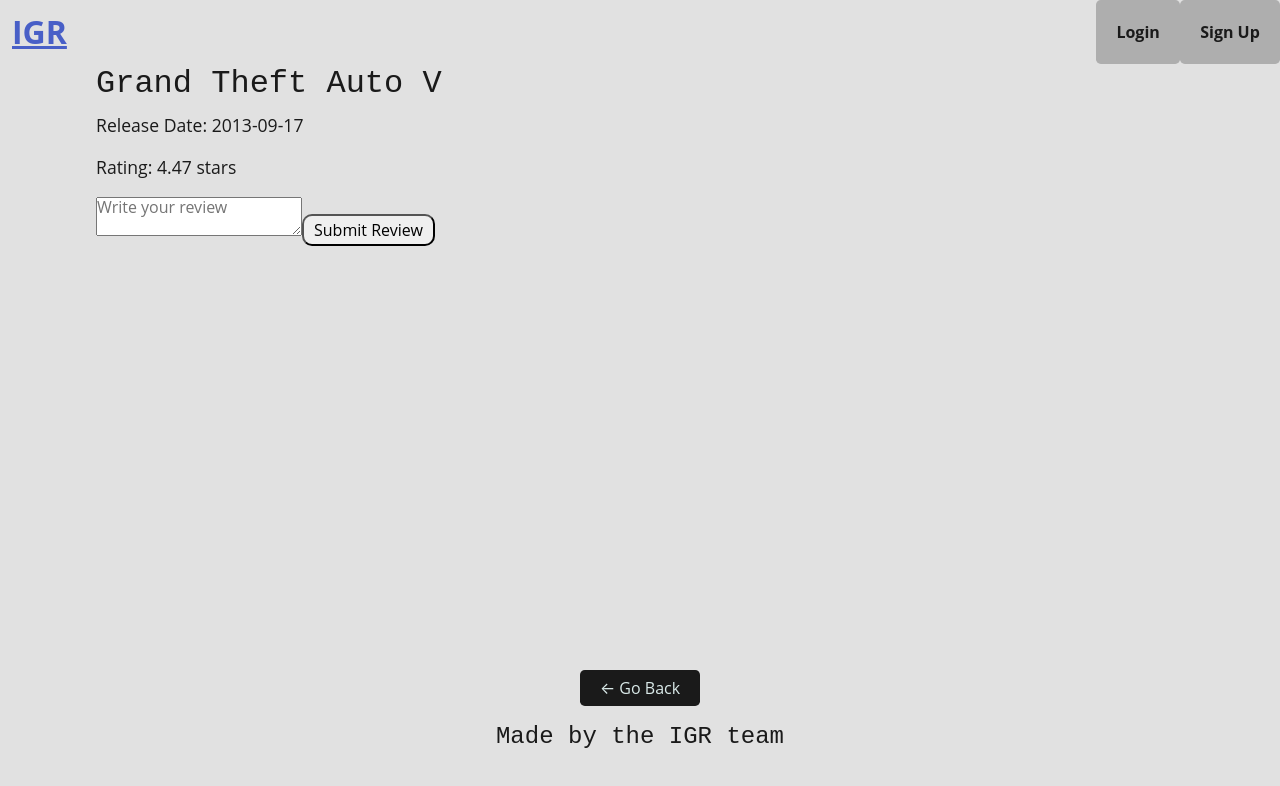
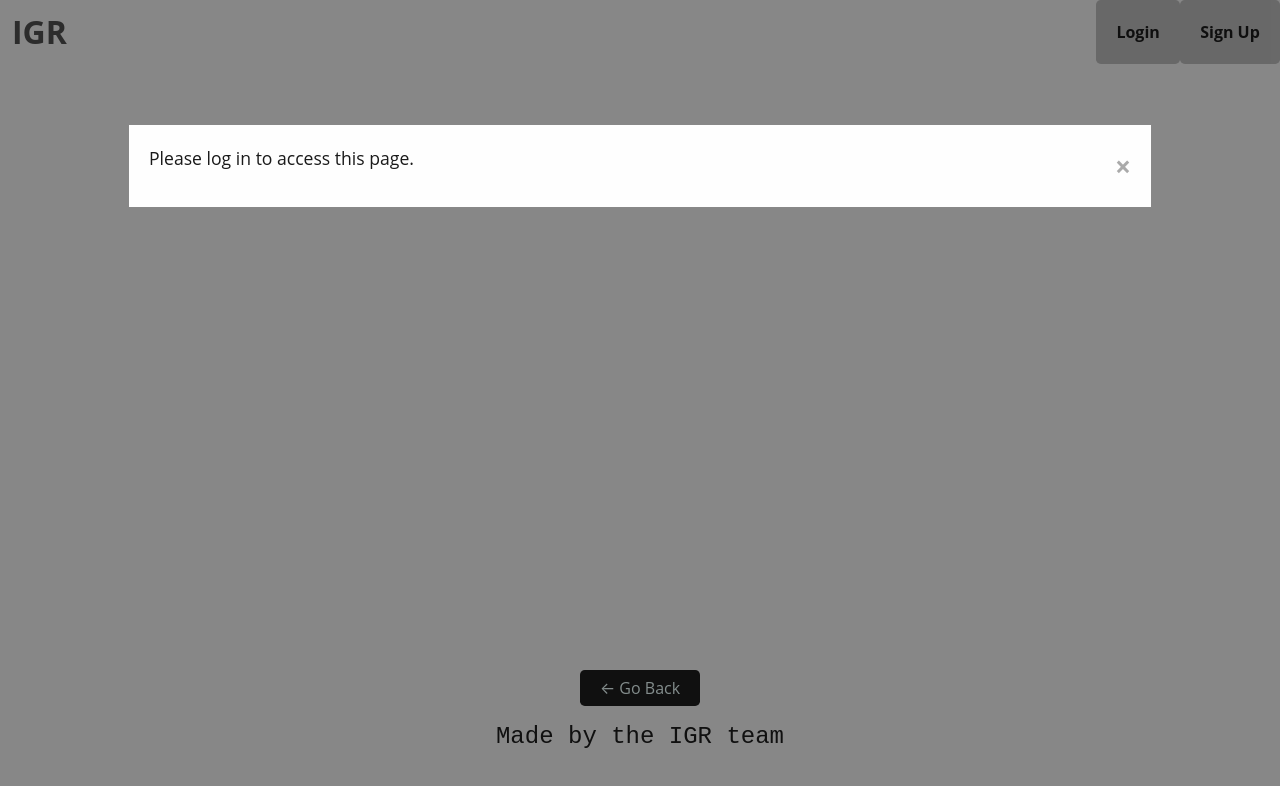
Before and after one commit to jeseh7/igr, a React (Vite) app in the folder client/: page /game/1 in a window 1280 px wide. Shown: the top 786 px of the page. Built offline with nearby package versions, Linux system fonts and the light colour scheme.

Commit message:
fixed authemtication

```diff
--- /dev/null
+++ b/client/src/components/Modal/loginModal.jsx
@@ -0,0 +1,20 @@
+import React from "react";
+
+const Modal = ({ showModal, onClose }) => {
+  const modalStyle = {
+    display: showModal ? "block" : "none",
+  };
+
+  return (
+    <div className="modal" style={modalStyle}>
+      <div className="modal-content">
+        <span className="close" onClick={onClose}>
+          &times;
+        </span>
+        <p>Please log in to access this page.</p>
+      </div>
+    </div>
+  );
+};
+
+export default Modal;
--- a/client/src/main.jsx
+++ b/client/src/main.jsx
@@ -1,12 +1,13 @@
-import ReactDOM from 'react-dom/client'
-import { createBrowserRouter, RouterProvider } from 'react-router-dom'
+import ReactDOM from 'react-dom/client';
+import { createBrowserRouter, RouterProvider } from 'react-router-dom';
 import 'bulma/css/bulma.min.css';
 
-import App from './App.jsx'
-import Home from './pages/Home'
-import Profile from './pages/Profile'
-import Error from './pages/Error'
-import SingleGame from './pages/SingleGame.jsx'
+import App from './App.jsx';
+import Home from './pages/Home';
+import Profile from './pages/Profile';
+import Error from './pages/Error';
+import SingleGame from './pages/SingleGame.jsx';
+import AuthService from './utils/auth.js'; // Update the path to your AuthService
 
 const router = createBrowserRouter([
   {
@@ -18,21 +19,15 @@
         index: true,
         element: <Home />,
       },
-      // {
-      //   path: '/profile/:profileId',
-      //   element: <Profile />,
-      // },
       {
         path: '/me',
-        element: <Profile />
+        element: AuthService.loggedIn() ? <Profile /> : () => <Redirect to="/login" />,
       },
-      { index: true, element: <Home /> },
-      { path: '/me', element: <Profile /> },
-      { path: '/game/:gameId', element: <SingleGame /> }, // Add this route
+      { path: '/game/:gameId', element: <SingleGame /> },
     ],
   },
 ]);
 
 ReactDOM.createRoot(document.getElementById('root')).render(
   <RouterProvider router={router} />
-)
+);
--- /dev/null
+++ b/client/src/pages/SingleGame.css
@@ -0,0 +1,36 @@
+/* SingleGame.css */
+
+.modal {
+  display: none; /* Hide modal by default */
+  position: fixed;
+  top: 0;
+  left: 0;
+  width: 100%;
+  height: 100%;
+  overflow: auto;
+  background-color: rgb(0, 0, 0);
+  background-color: rgba(0, 0, 0, 0.4);
+  padding-top: 60px; /* Add some space from the top */
+}
+
+.modal-content {
+  background-color: #fefefe;
+  margin: 5% auto;
+  padding: 20px;
+  border: 1px solid #888;
+  width: 80%;
+}
+
+.close {
+  color: #aaa;
+  float: right;
+  font-size: 28px;
+  font-weight: bold;
+}
+
+.close:hover,
+.close:focus {
+  color: black;
+  text-decoration: none;
+  cursor: pointer;
+}
--- a/client/src/pages/SingleGame.jsx
+++ b/client/src/pages/SingleGame.jsx
@@ -1,155 +1,17 @@
-// import React, { useEffect, useState } from 'react';
-// import { useParams } from 'react-router-dom';
-
-// const SingleGame = () => {
-//   const { gameId } = useParams(); // Get the gameId parameter from the route
-
-//   // State to store the game data
-//   const [gameData, setGameData] = useState(null);
-
-//   // Fetch the data for the specific game using the gameId
-//   useEffect(() => {
-//     // Make an API request to fetch the game data based on gameId
-//     // Update the gameData state with the fetched data
-//   }, [gameId]); // Run this effect whenever the gameId parameter changes
-
-//   if (!gameData) {
-//     // Handle loading state, e.g., show a loading spinner
-//     return <div>Loading...</div>;
-//   }
-
-//   // Render the game details
-//   return (
-//     <div>
-//       <h2>{gameData.name}</h2>
-//       <p>{gameData.description}</p>
-
-//       {/* Create a form for writing reviews */}
-//       <form>
-//         <textarea placeholder="Write your review"></textarea>
-//         <button type="submit">Submit Review</button>
-//       </form>
-
-//       {/* Display reviews here */}
-//     </div>
-//   );
-// };
-
-// export default SingleGame;
-
-////////////////////////////////////////////////////////////////////////////////////////////////
-
-// import React, { useEffect, useState } from 'react';
-// import { useParams } from 'react-router-dom';
-
-// const SingleGame = () => {
-//   const { gameId } = useParams(); // Get the gameId parameter from the route
-
-//   // State to store the game data
-//   const [gameData, setGameData] = useState(null);
-
-//   // Fetch the data for the specific game using the gameId
-//   useEffect(() => {
-//     // Make an API request to fetch the game data based on gameId
-//     // Assuming you have an async function to fetch the data, you can do something like this:
-//     const fetchGameData = async () => {
-//       try {
-//         const response = await fetch(`/api/games/${gameId}`);
-//         const data = await response.json();
-//         setGameData(data);
-//       } catch (error) {
-//         console.error(error);
-//       }
-//     };
-
-//     fetchGameData();
-//   }, [gameId]); // Run this effect whenever the gameId parameter changes
-
-//   if (!gameData) {
-//     // Handle loading state, e.g., show a loading spinner
-//     return <div>Loading...</div>;
-//   }
-
-//     console.log(gameData.name);
-
-//   // Render the game details
-//   return (
-//     <div>
-//       <h2>{gameData.name}</h2>
-//       <p>{gameData.description}</p>
-
-//       {/* Create a form for writing reviews */}
-//       <form>
-//         <textarea placeholder="Write your review"></textarea>
-//         <button type="submit">Submit Review</button>
-//       </form>
-
-//       {/* Display reviews here */}
-//     </div>
-//   );
-// };
-
-// export default SingleGame;
-
-// import React, { useEffect, useState } from 'react';
-// import { useParams } from 'react-router-dom';
-// import gameSeeds from './gameSeeds.json';
-
-// const SingleGame = () => {
-//   const { gameId } = useParams(); // Get the gameId parameter from the route
-
-//   // State to store the game data
-//   const [gameData, setGameData] = useState(null);
-
-//   useEffect(() => {
-//     // Find the game data with the matching gameId from the gameSeeds
-//     const foundGameData = gameSeeds.find((game) => game.id === gameId);
-
-//     if (foundGameData) {
-//       setGameData(foundGameData);
-//     } else {
-//       console.error(`Game with ID ${gameId} not found.`);
-//     }
-//   }, [gameId]);
-
-//   if (!gameData) {
-//     // Handle loading state, e.g., show a loading spinner
-//     return <div>Loading...</div>;
-//   }
-
-//   // Render the game details
-//   return (
-//     <div>
-//       <h2>{gameData.name}</h2>
-//       <p>{gameData.description}</p>
-
-//       {/* Create a form for writing reviews */}
-//       <form>
-//         <textarea placeholder="Write your review"></textarea>
-//         <button type="submit">Submit Review</button>
-//       </form>
-
-//       {/* Display reviews here */}
-//     </div>
-//   );
-// };
-
-// export default SingleGame;
-
 import React, { useEffect, useState } from 'react';
 import { useParams } from 'react-router-dom';
+import Modal from '../components/Modal/loginModal';  // Import the Modal component
 import gameSeeds from './gameSeeds.json';
+import AuthService from '../utils/auth';
+import './SingleGame.css';  // Import CSS for styling
 
 const SingleGame = () => {
-  const { gameId } = useParams(); // Get the gameId parameter from the route
-
-  // State to store the game data
+  const { gameId } = useParams();
   const [gameData, setGameData] = useState(null);
+  const [showModal, setShowModal] = useState(true);
 
   useEffect(() => {
-    // Find the game data with the matching gameId from the gameSeeds
     const foundGameData = gameSeeds.find((game) => game.id === parseInt(gameId));
-
     if (foundGameData) {
       setGameData(foundGameData);
     } else {
@@ -157,12 +19,27 @@
     }
   }, [gameId]);
 
+  const handleReviewSubmit = (e) => {
+    e.preventDefault();
+    // Add logic to submit a review
+  };
+
+  const handleModalClose = () => {
+    setShowModal(false);
+  };
+
+  if (!AuthService.loggedIn()) {
+    return (
+      <div>
+        <Modal showModal={showModal} onClose={handleModalClose} />
+      </div>
+    );
+  }
+
   if (!gameData) {
-    // Handle loading state, e.g., show a loading spinner
     return <div>Loading...</div>;
   }
 
-  // Render the game details
   return (
     <div>
       <h2>{gameData.name}</h2>
@@ -170,13 +47,10 @@
       <p>Rating: {gameData.rating} stars</p>
       <p>{gameData.description}</p>
 
-      {/* Create a form for writing reviews */}
-      <form>
+      <form onSubmit={handleReviewSubmit}>
         <textarea placeholder="Write your review"></textarea>
         <button type="submit">Submit Review</button>
       </form>
-
-      {/* Display reviews here */}
     </div>
   );
 };
```
Also changed, not shown: 2 other files (tests, documents, lock files or other folders).
